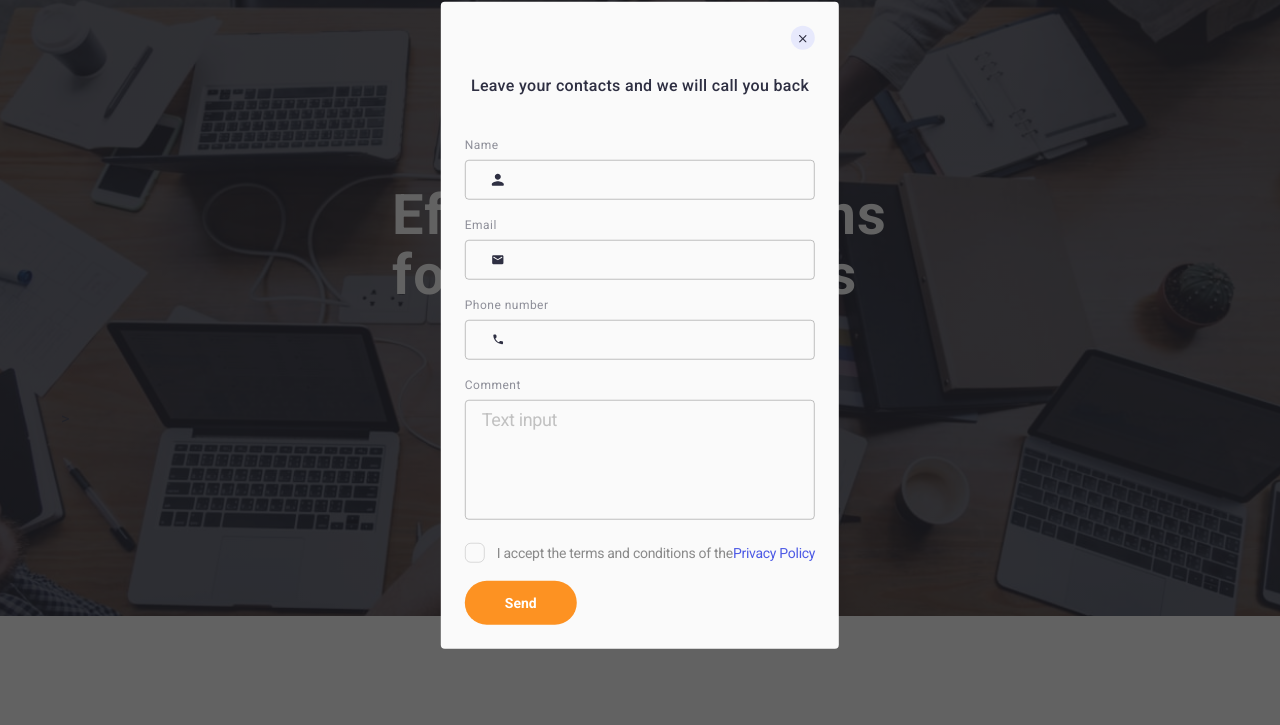
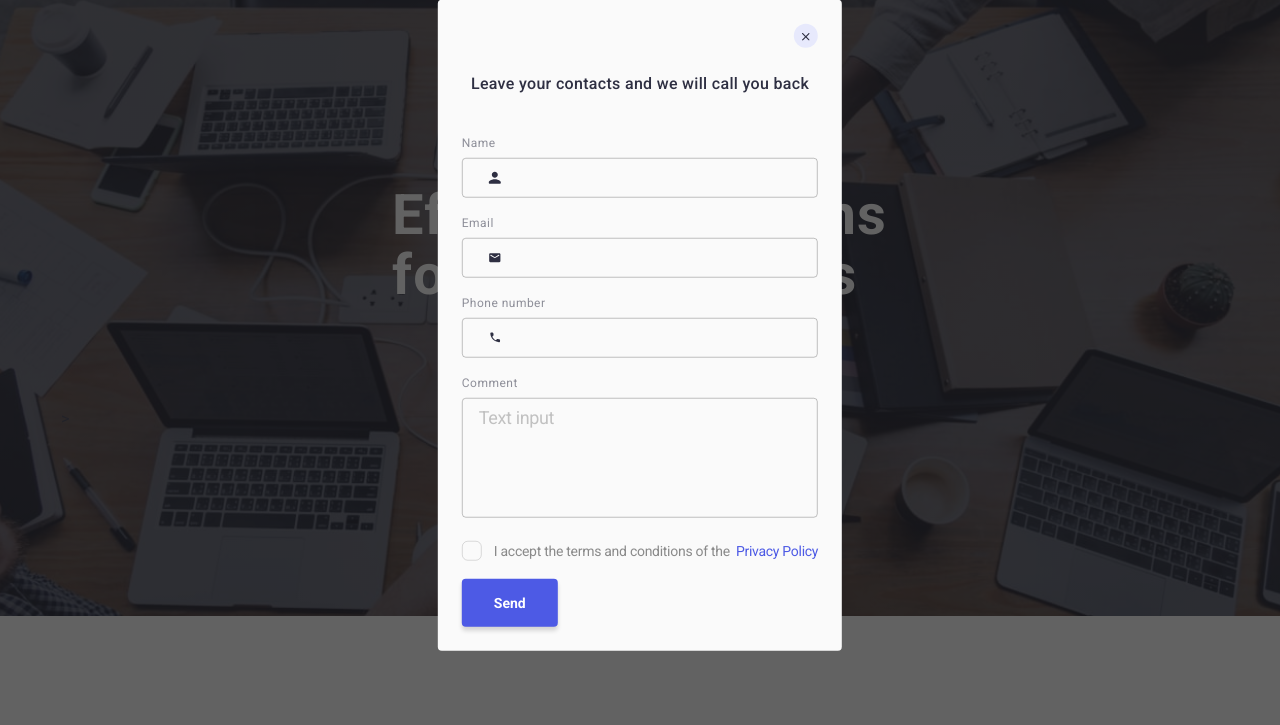
Before and after one commit to TarasRadel/goit-markup-hw-05, a plain HTML site: page index.html in a window 1280 px wide. Shown: the part 75-800 px from the top of the page. Drawn offline with nearby package versions, Linux system fonts and the light colour scheme.

Commit message:
hw5chekbox5

```diff
--- a/css/styles.css
+++ b/css/styles.css
@@ -324,8 +324,6 @@ transition:background-color 250ms cubic-bezier(0.4, 0, 0.2, 1);
  .container-team-list-item-text{
 padding-top: 32px;
 padding-bottom: 32px;
-/*justify-content: center;
- align-items: center;*/
  }
  .container-team-list-item{
 
@@ -333,11 +331,7 @@ padding-bottom: 32px;
 
 .team-list-item {
     background-color: #fff;
-   /* display:flex;*/
         padding-bottom: 0px;
-       /* flex-direction: column;
-        justify-content: center;
-        align-items: center;*/
         border-radius: 0px 0px 4px 4px;
     box-shadow:0px 2px 1px 0px rgba(46, 47, 66, 0.08),
         0px 1px 1px 0px rgba(46, 47, 66, 0.16),
@@ -419,8 +413,6 @@ padding-bottom: 32px;
    display: flex;
     padding: 32px 16px;
     flex-direction: column;
-       /* width: calc((100% - 48px) / 3);
-        justify-content: center;*/
         border: 1px solid #E7E9FC;
          border-top: none;
          border-radius:0px 0px 4px 4px ;
@@ -711,16 +703,21 @@ color: #FFF;
      color: #6a5c75;
      font-size: 12px;
  }
-
+.modal-form-btn-psision{
+display: block;
+margin-left: auto;
+}
  .modal-form-btn {
-     padding: 14px 40px;
+     padding: 16px 32px;
      color: #fff;
      font-size: 14px;
      font-weight: 600;
      line-height: normal;
-     border-radius: 100px;
-     background-color: #fd9222;
+     border-radius: 4px;
+     background-color: #4D5AE5;
      border: none;
+     box-shadow: 0px 4px 4px 0px rgba(0, 0, 0, 0.15);
+     margin-right: 120px;
  }
 
  .input-wrap {
@@ -798,7 +795,9 @@ color: #FFF;
      justify-content: center;
      fill: transparent;
  }
-
+.check-text-box-link{
+    margin-left: 6px;
+}
  .modal-check:checked+.check-text>.check-text-box {
      background-color: #4D5AE5;
      border: none;
--- a/index.html
+++ b/index.html
@@ -454,8 +454,8 @@
                                 </svg>
                             </span>
                             I accept the terms and conditions of the
-                            <a href="">Privacy Policy</a></label>
-                    </div>
+                            <a class="check-text-box-link" href="">Privacy Policy</a></label>
+                    </div class="modal-form-btn-psision">
                     <button type="submit" class="modal-form-btn">Send</button>
                 </form>
             </div>
```
